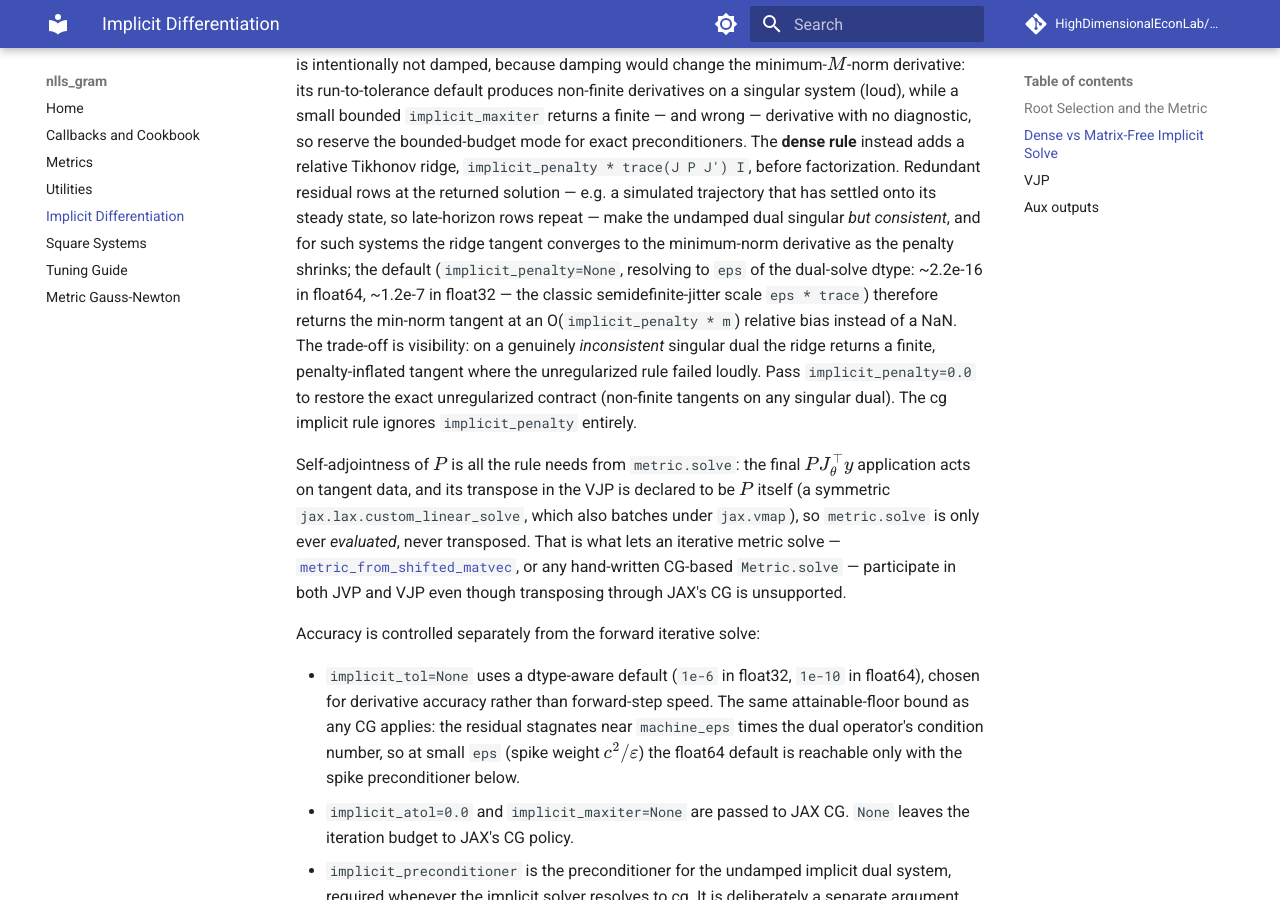
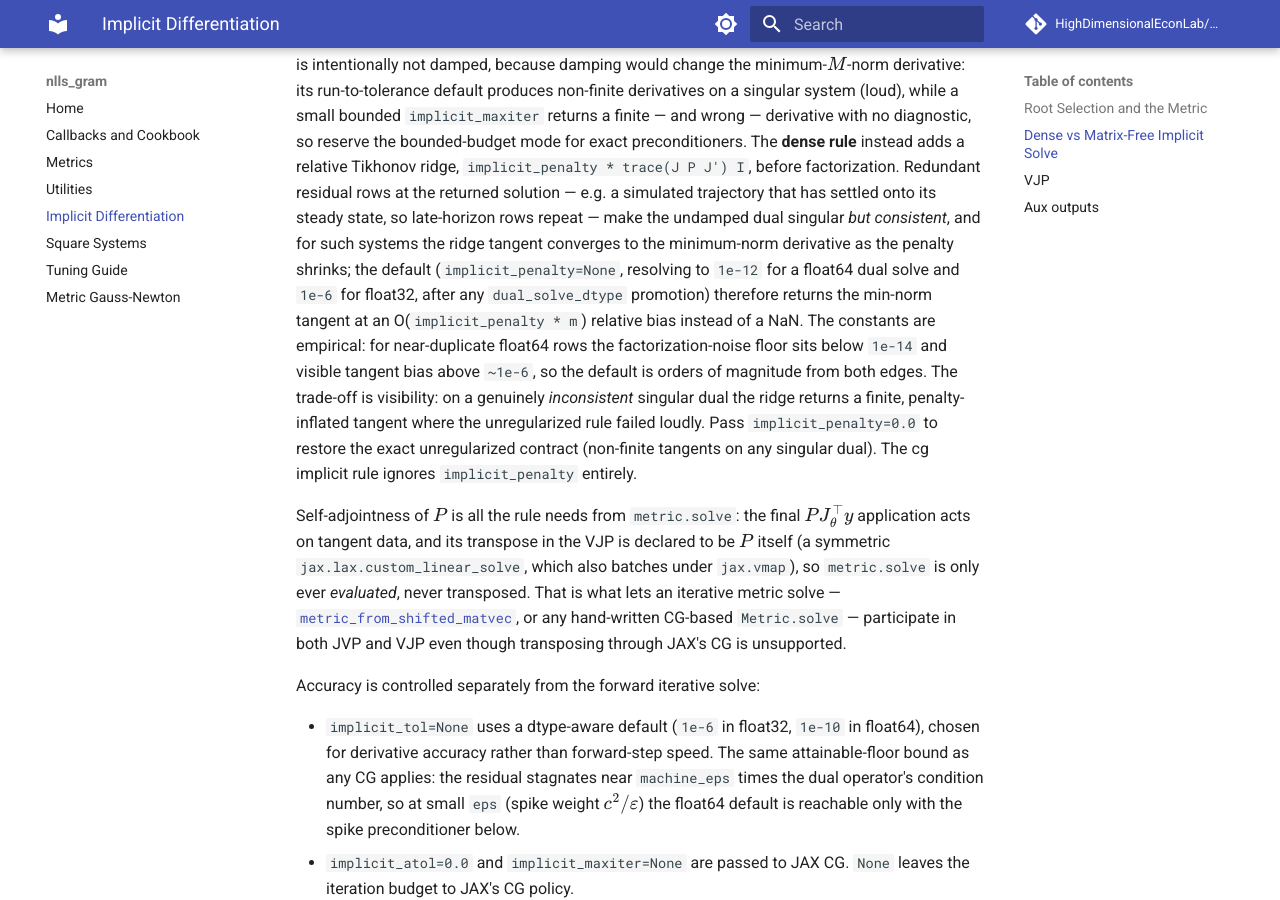
Before and after one commit to HighDimensionalEconLab/nlls_gram, an MkDocs documentation site: the page built from docs/implicit_ad.md, in a window 1280 px wide and 900 px high, scrolled down 3067 px. Built offline with MkDocs 1.6.1 and Material for MkDocs 9.7.7, drawn with Linux system fonts in a browser that asks for light colours; comment, search, counter and statistics services are not loaded; some of the changed text lies outside the part shown.

Commit message:
fix: retune the implicit_penalty defaults to dtype constants (1e-12 / 1e-6)
The 1.9.2 eps-of-dtype default is below the factorization noise floor for
NEAR-duplicate float64 rows (the settled-simulation case: states equal to
~1e-13 leave dual eigenvalues ~1e-26 while assembly noise sits at
~m*eps*lam_max), so the dense implicit rule still went non-finite on the
motivating problem. Empirically the usable window there spans 1e-14..1e-6
with 6-digit tangent accuracy throughout; None now resolves to 1e-12 for a
float64 dual solve and 1e-6 for float32 -- orders from both edges. Adds a
float64 near-duplicate regression test; exact-reference tests (eps-shifted
metrics that spike the dual trace) pin implicit_penalty=0.0.

Refs #19

Co-Authored-By: Mecha Perla (Claude) <noreply@anthropic.com>
Claude-Session: https://claude.ai/code/session_01H51qQGsh6qZJgNNAGyJmps

```diff
--- a/docs/implicit_ad.md
+++ b/docs/implicit_ad.md
@@ -123,7 +123,8 @@ The solver exposes two concrete implicit solvers plus an automatic selector:
   historical rule and is still the explicit escape hatch. The implicit Gram
   has no `+ damping I` floor from the forward solve, but it is regularized by
   a small **relative ridge**, `+ implicit_penalty * trace(J P J') I`
-  (default: `eps` of the dual-solve dtype; see below) — still the most
+  (default: `1e-12`/`1e-6` for a float64/float32 dual solve; see below) —
+  still the most
   conditioning-sensitive solve in the library; `dual_solve_dtype=jnp.float64`
   runs it in float64
   for a float32 model (measured on a \(10^{-7}\)-weight spike metric: a
@@ -174,10 +175,13 @@ residual rows at the returned solution — e.g. a simulated trajectory that
 has settled onto its steady state, so late-horizon rows repeat — make the
 undamped dual singular *but consistent*, and for such systems the ridge
 tangent converges to the minimum-norm derivative as the penalty shrinks;
-the default (`implicit_penalty=None`, resolving to `eps` of the dual-solve
-dtype: ~2.2e-16 in float64, ~1.2e-7 in float32 — the classic
-semidefinite-jitter scale `eps * trace`) therefore returns the min-norm
-tangent at an O(`implicit_penalty * m`) relative bias instead of a NaN. The trade-off is visibility: on a genuinely *inconsistent* singular
+the default (`implicit_penalty=None`, resolving to `1e-12` for a float64
+dual solve and `1e-6` for float32, after any `dual_solve_dtype` promotion)
+therefore returns the min-norm tangent at an O(`implicit_penalty * m`)
+relative bias instead of a NaN. The constants are empirical: for
+near-duplicate float64 rows the factorization-noise floor sits below
+`1e-14` and visible tangent bias above `~1e-6`, so the default is orders
+of magnitude from both edges. The trade-off is visibility: on a genuinely *inconsistent* singular
 dual the ridge returns a finite, penalty-inflated tangent where the
 unregularized rule failed loudly. Pass `implicit_penalty=0.0` to restore
 the exact unregularized contract (non-finite tangents on any singular
```
Also changed, not shown: 3 other files.
